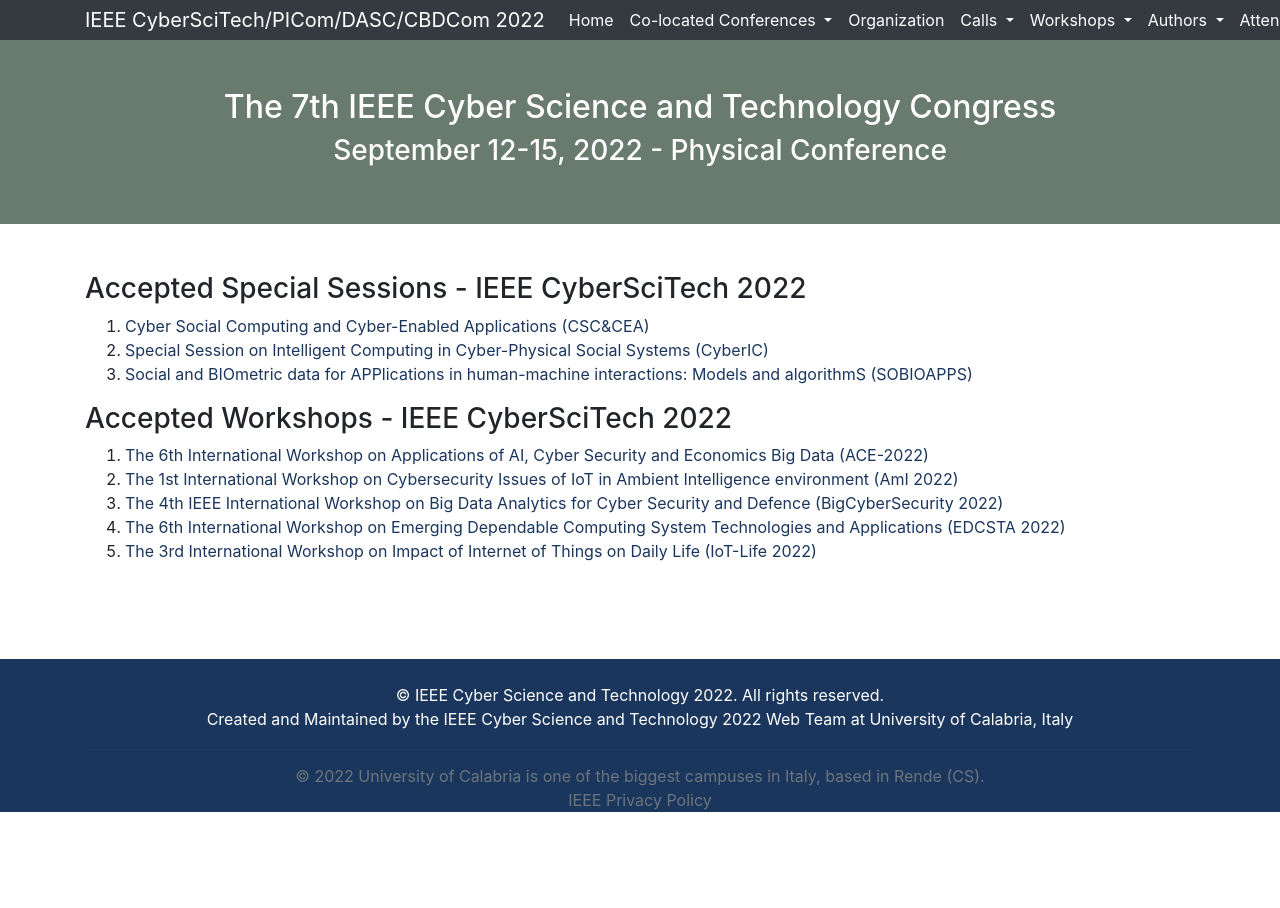
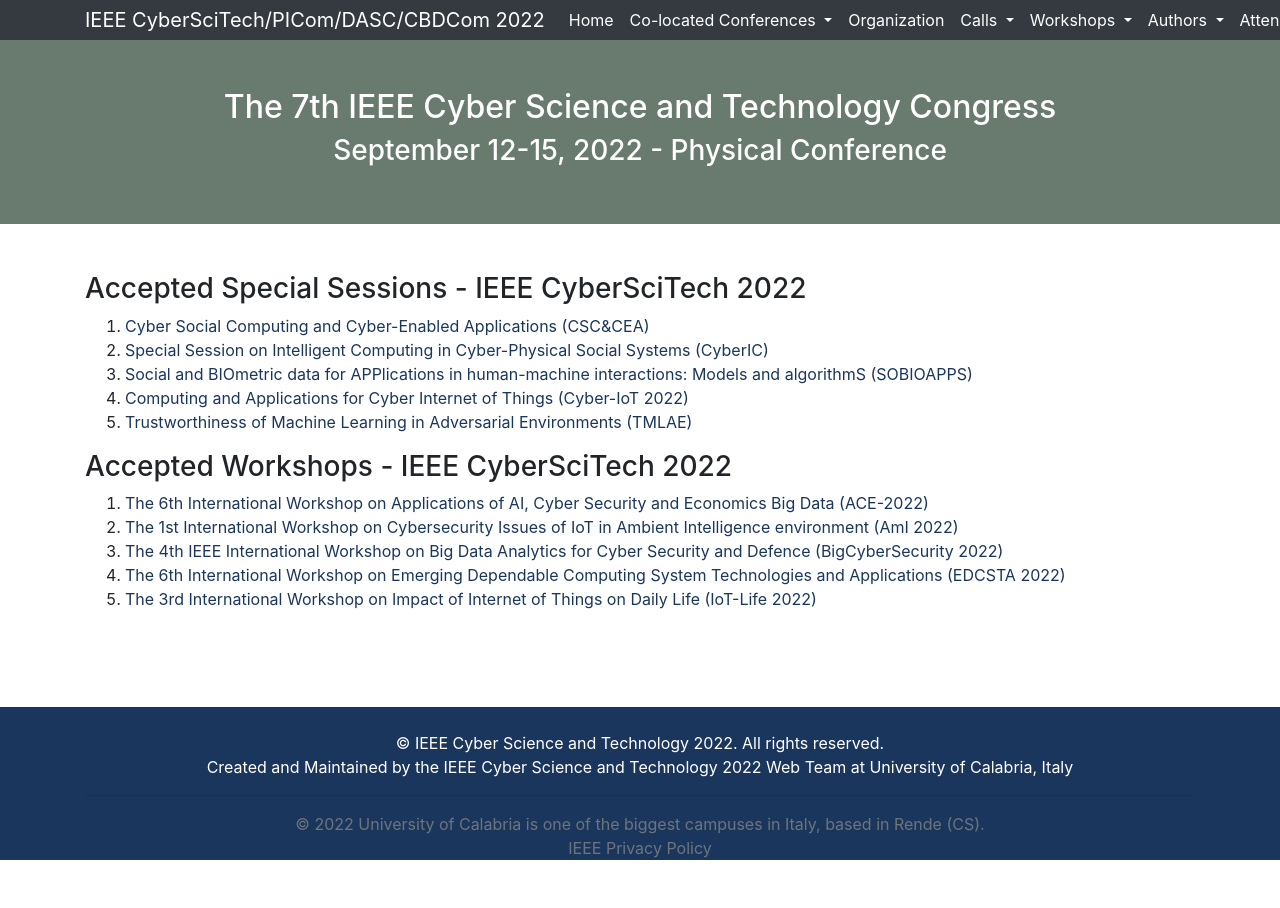
Before and after one commit to cyber-science/2022, a Jekyll site: the page built from _pages/cyberscitech/acceptworkshops.md, in a window 1280 px wide. Built offline with Jekyll 4.4.1, drawn with Linux system fonts in a browser that asks for light colours.

Commit message:
Added two new special sessions for cyberscitech

```diff
--- a/_pages/cyberscitech/acceptworkshops.md
+++ b/_pages/cyberscitech/acceptworkshops.md
@@ -10,6 +10,8 @@
 <li><a href="/2022/assets/files/ws-ss/cst/CSC-CEA2022_CFP.pdf" target=_new>Cyber Social Computing and Cyber-Enabled Applications (CSC&CEA)</a></li>
 <li><a href="/2022/assets/files/ws-ss/cst/CyberIC2022_CFP.pdf" target=_new>Special Session on Intelligent Computing in Cyber-Physical Social Systems (CyberIC)</a></li>
 <li><a href="/2022/assets/files/ws-ss/cst/SOBIOAPPS2022_CFP.pdf" target=_new>Social and BIOmetric data for APPlications in human-machine interactions: Models and algorithmS (SOBIOAPPS)</a></li>
+<li><a href="/2022/assets/files/ws-ss/cst/Cyber-IoT2022_CFP.pdf" target=_new>Computing and Applications for Cyber Internet of Things (Cyber-IoT 2022)</a></li>
+<li><a href="/2022/assets/files/ws-ss/cst/TMLAE2022_CFP.pdf" target=_new>Trustworthiness of Machine Learning in Adversarial Environments (TMLAE)</a></li>
 </ol>
 
 
```
Also changed, not shown: 2 other files.
